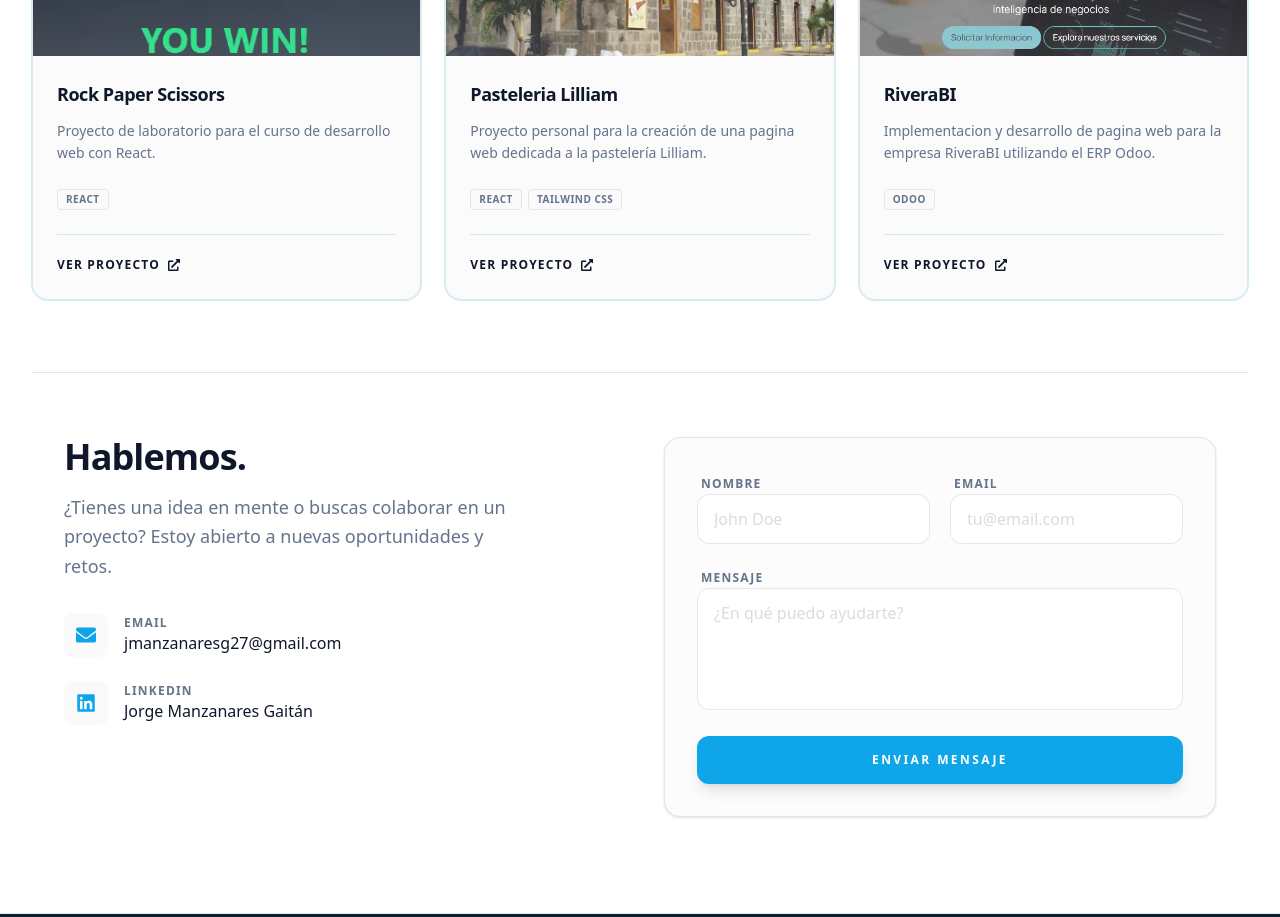
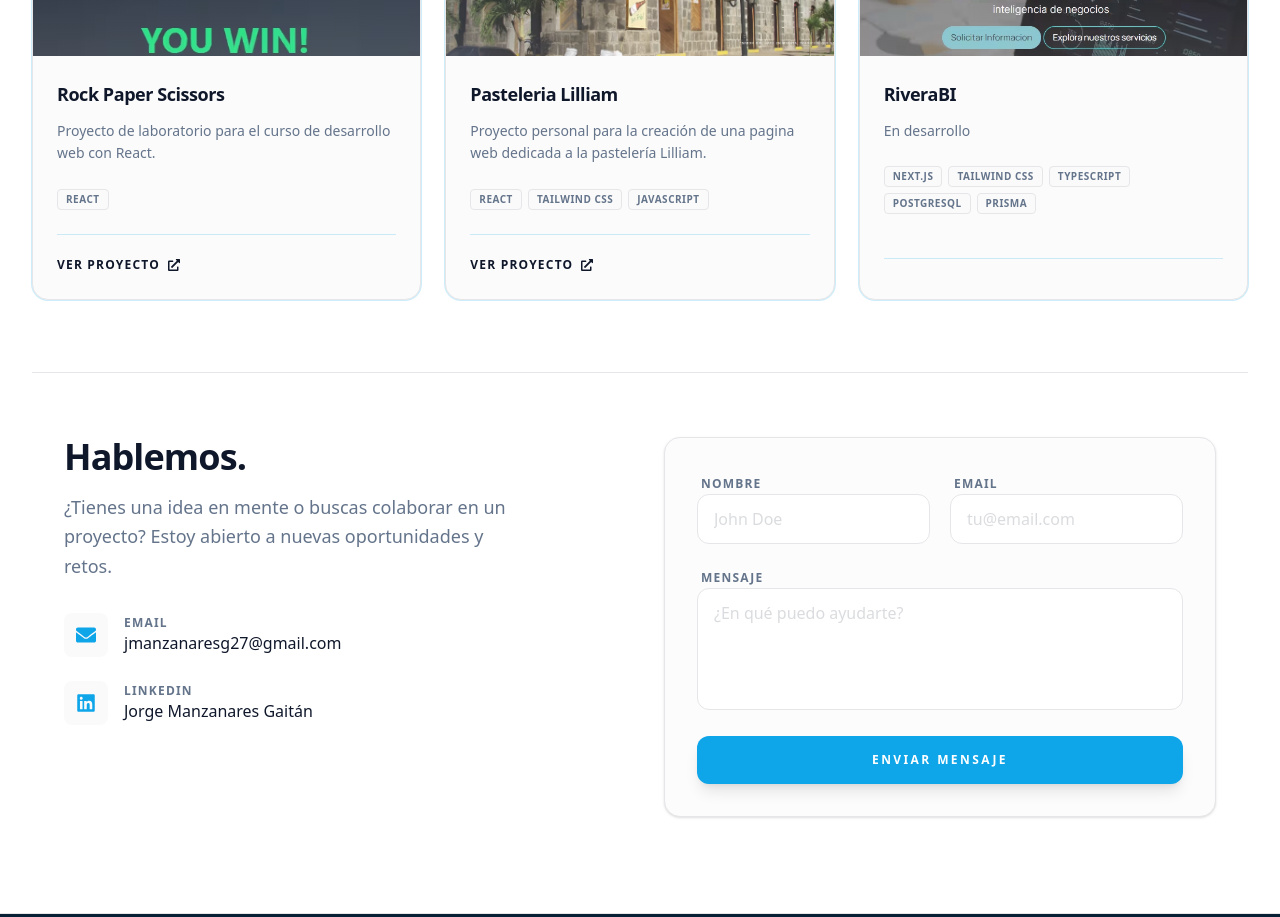
Before and after one commit to jmanzanares12/portfolio, a React (Vite) app: page / in a window 1280 px wide. Shown: the part 1880-2797 px from the top of the page. Built offline with nearby package versions, Linux system fonts and the light colour scheme.

Commit message:
Fixed: projectsLinks.ts

```diff
--- a/src/static/projectsLinks.ts
+++ b/src/static/projectsLinks.ts
@@ -1,9 +1,9 @@
 import Logicsa from '../assets/logicsa.avif';
-import PokedexImg from '../assets/pokedex.avif';
-import HoroscopeImg from '../assets/horoscope.avif';
-import RockPaperScissorImg from '../assets/RockPaperScissor.avif';
-import PasteleriaImg from '../assets/bakery.avif';
-import RiveraBIImg from '../assets/RiveraBI.avif';
+import Pokedex from '../assets/pokedex.avif'
+import Horoscope from '../assets/horoscope.avif';
+import RockPaperScissor from '../assets/RockPaperScissor.avif';
+import Pasteleria from '../assets/bakery.avif';
+import RiveraBI from '../assets/RiveraBI.avif';
 
 export const projectsLinks = [
     {
@@ -17,35 +17,35 @@ export const projectsLinks = [
         name: 'Pokedex',
         link: 'https://pokedex-jade-psi.vercel.app/',
         description: 'Poyecto final de curso de introduccion al desarrollo web con React.',
-        image: PokedexImg,
+        image: Pokedex,
         tags: ['React', 'PokeAPI', 'Tailwind CSS', 'Vercel']
     },
     {
         name: 'Horoscope',
         link: 'https://jmanzanares12.github.io/horoscope-app/',
         description: 'Proyecto de laboratorio para el curso de desarrollo web con React.',
-        image: HoroscopeImg,
+        image: Horoscope,
         tags: ['React', 'Tailwind CSS']
     },
     {
         name: 'Rock Paper Scissors',
         link: 'https://jmanzanares12.github.io/rock-paper-scissor/',
         description: 'Proyecto de laboratorio para el curso de desarrollo web con React.',
-        image: RockPaperScissorImg,
+        image: RockPaperScissor,
         tags: ['React']
     },
     {
         name: 'Pasteleria Lilliam',
         link: 'https://pasteleria-l.vercel.app/',
         description: 'Proyecto personal para la creación de una pagina web dedicada a la pastelería Lilliam.',
-        image: PasteleriaImg,
-        tags: ['React', 'Tailwind CSS']
+        image: Pasteleria,
+        tags: ['React', 'Tailwind CSS', 'JavaScript']
     },
     {
         name: 'RiveraBI',
-        link: 'https://riverabi.com/',
-        description: 'Implementacion y desarrollo de pagina web para la empresa RiveraBI utilizando el ERP Odoo.',
-        image: RiveraBIImg,
-        tags: ['Odoo']
+        link: '',
+        description: 'En desarrollo',
+        image: RiveraBI,
+        tags: ['Next.js', 'Tailwind CSS', 'TypeScript', 'PostgreSQL', 'Prisma']
     }
 ]
```
